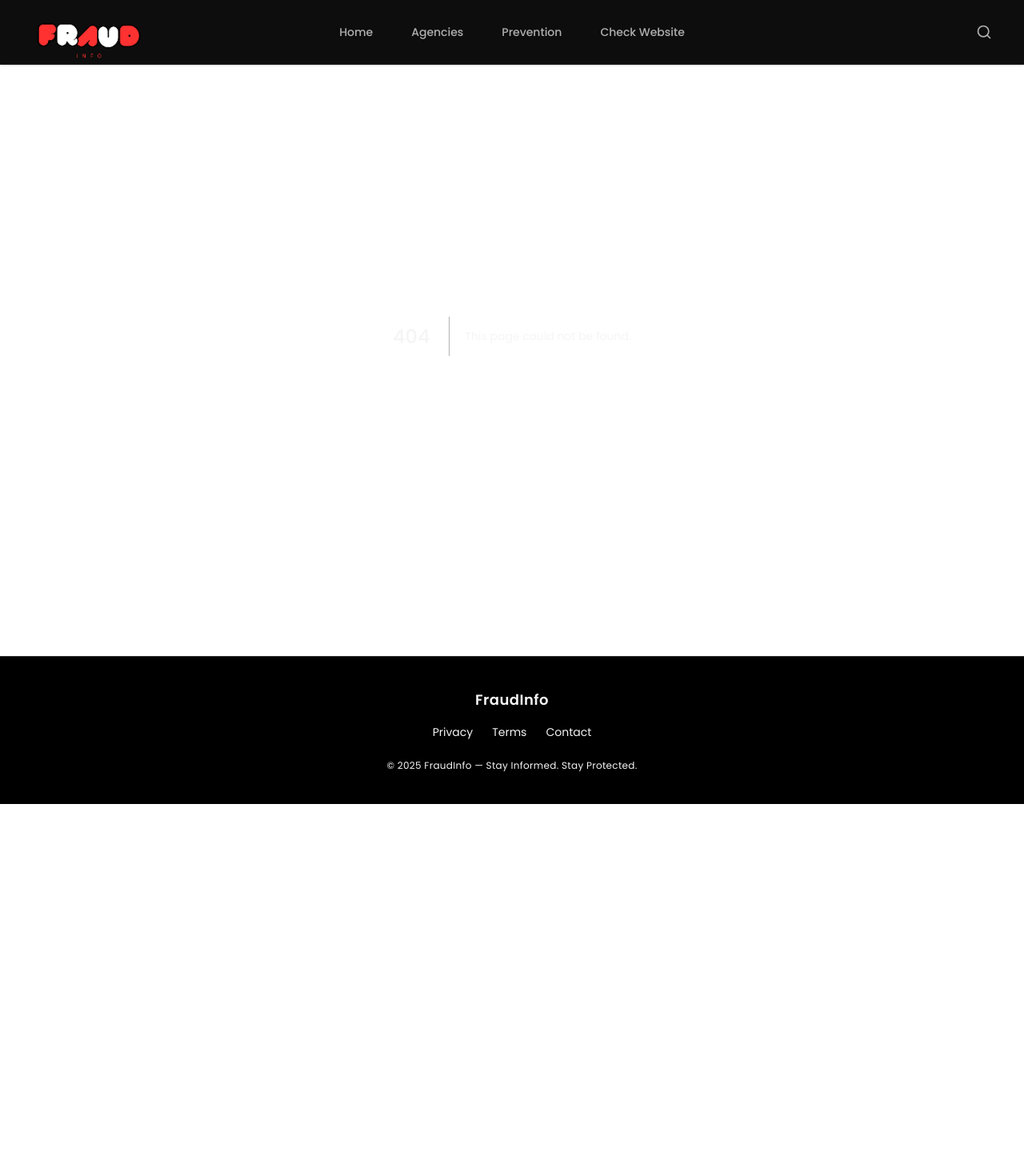
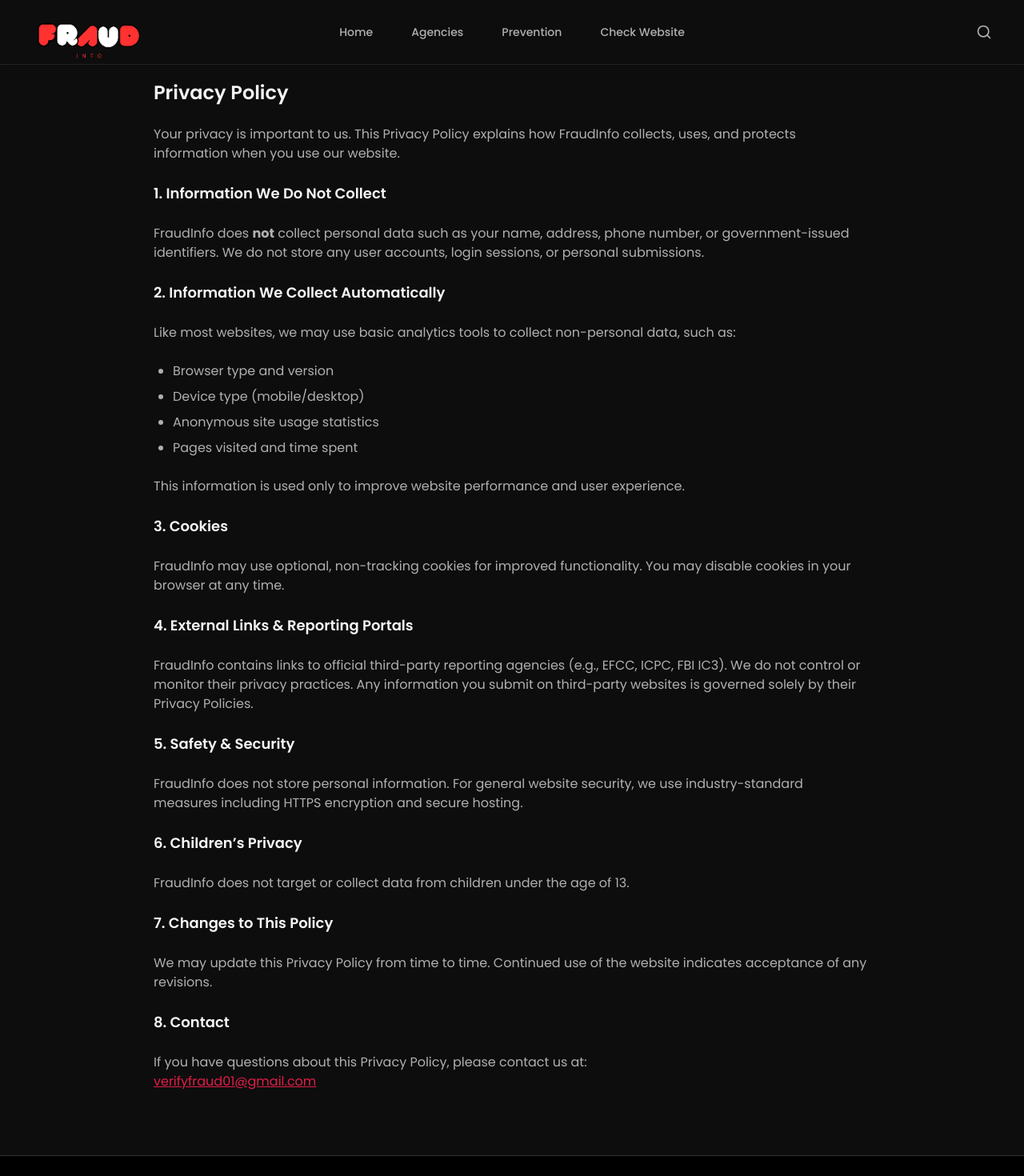
Before and after one commit to AUSUFO1/fraudinfo-platform, a Next.js app: page /privacy in a window 1280 px wide. Before the commit this address had no page. Shown: the top 1470 px of the page at 80% size. Before the commit the page ends 1005 px from the top, so only its background shows below. Built offline with nearby package versions, Linux system fonts and the light colour scheme.

Commit message:
Add: Footer pages

```diff
--- a/app/agencies/page.tsx
+++ b/app/agencies/page.tsx
@@ -21,7 +21,7 @@ const AgenciesPage = () => {
     <section className="py-20 px-4 bg-bg-dark min-h-screen">
       <div className="max-w-7xl mx-auto">
         <div className="text-center mb-12">
-          <h2 className="text-4xl md:text-5xl font-bold text-white mb-4">
+          <h2 className="text-2xl md:text-3xl font-bold text-white mb-4">
             Anti-Fraud Agencies
           </h2>
           <p className="text-text-secondary text-lg max-w-2xl mx-auto">
--- /dev/null
+++ b/app/privacy/page.tsx
@@ -0,0 +1,78 @@
+export default function PrivacyPage() {
+  return (
+    <section className="py-20 px-4 text-text-primary">
+      <div className="max-w-4xl mx-auto space-y-6">
+        <h1 className="text-2xl font-bold">Privacy Policy</h1>
+
+        <p className="text-text-secondary">
+          Your privacy is important to us. This Privacy Policy explains how FraudInfo
+          collects, uses, and protects information when you use our website.
+        </p>
+
+        <h2 className="text-lg font-semibold">1. Information We Do Not Collect</h2>
+        <p className="text-text-secondary">
+          FraudInfo does <strong>not</strong> collect personal data such as your name, address,
+          phone number, or government-issued identifiers. We do not store any user accounts,
+          login sessions, or personal submissions.
+        </p>
+
+        <h2 className="text-lg font-semibold">2. Information We Collect Automatically</h2>
+        <p className="text-text-secondary">
+          Like most websites, we may use basic analytics tools to collect non-personal data,
+          such as:
+        </p>
+
+        <ul className="list-disc pl-6 text-text-secondary space-y-2">
+          <li>Browser type and version</li>
+          <li>Device type (mobile/desktop)</li>
+          <li>Anonymous site usage statistics</li>
+          <li>Pages visited and time spent</li>
+        </ul>
+
+        <p className="text-text-secondary">
+          This information is used only to improve website performance and user experience.
+        </p>
+
+        <h2 className="text-lg font-semibold">3. Cookies</h2>
+        <p className="text-text-secondary">
+          FraudInfo may use optional, non-tracking cookies for improved functionality.
+          You may disable cookies in your browser at any time.
+        </p>
+
+        <h2 className="text-lg font-semibold">4. External Links & Reporting Portals</h2>
+        <p className="text-text-secondary">
+          FraudInfo contains links to official third-party reporting agencies (e.g., EFCC,
+          ICPC, FBI IC3). We do not control or monitor their privacy practices.
+          Any information you submit on third-party websites is governed solely by their
+          Privacy Policies.
+        </p>
+
+        <h2 className="text-lg font-semibold">5. Safety & Security</h2>
+        <p className="text-text-secondary">
+          FraudInfo does not store personal information. For general website security,
+          we use industry-standard measures including HTTPS encryption and secure hosting.
+        </p>
+
+        <h2 className="text-lg font-semibold">6. Children’s Privacy</h2>
+        <p className="text-text-secondary">
+          FraudInfo does not target or collect data from children under the age of 13.
+        </p>
+
+        <h2 className="text-lg font-semibold">7. Changes to This Policy</h2>
+        <p className="text-text-secondary">
+          We may update this Privacy Policy from time to time. Continued use of the website
+          indicates acceptance of any revisions.
+        </p>
+
+        <h2 className="text-lg font-semibold">8. Contact</h2>
+        <p className="text-text-secondary">
+          If you have questions about this Privacy Policy, please contact us at:
+          <br />
+          <a href="mailto:verifyfraud01@gmail.com" className="text-brand-rose underline">
+            verifyfraud01@gmail.com
+          </a>
+        </p>
+      </div>
+    </section>
+  );
+}
--- /dev/null
+++ b/app/terms/page.tsx
@@ -0,0 +1,71 @@
+export default function TermsPage() {
+  return (
+    <section className="py-20 px-4 text-text-primary">
+      <div className="max-w-4xl mx-auto space-y-6">
+        <h1 className="text-2xl font-bold">Terms & Conditions</h1>
+
+        <p className="text-text-secondary">
+          Welcome to FraudInfo. By accessing or using this website, you agree to the following Terms and Conditions.
+          If you do not agree, please discontinue use of the platform.
+        </p>
+
+        <h2 className="text-lg font-semibold">1. Purpose of FraudInfo</h2>
+        <p className="text-text-secondary">
+          FraudInfo is an informational platform designed to help users identify fraud, understand risks,
+          and access official reporting channels of international anti-fraud agencies. FraudInfo does not
+          investigate cases, does not replace law enforcement, and does not guarantee the accuracy of
+          external resources. All official agency data is provided strictly for awareness and guidance.
+        </p>
+
+        <h2 className="text-lg font-semibold">2. No Legal, Financial, or Professional Advice</h2>
+        <p className="text-text-secondary">
+          FraudInfo does not provide legal, financial, or professional advice. All information
+          is provided for educational and awareness purposes only. Users should always contact
+          the appropriate government or law-enforcement agency for official assistance.
+        </p>
+
+        <h2 className="text-lg font-semibold">3. Accuracy of Information</h2>
+        <p className="text-text-secondary">
+          While we strive to keep all content updated, FraudInfo makes no guarantees regarding the
+          completeness, accuracy, reliability, or timeliness of any information published on the platform.
+          Agency details may change without notice.
+        </p>
+
+        <h2 className="text-lg font-semibold">4. External Links</h2>
+        <p className="text-text-secondary">
+          FraudInfo contains links to external government, law-enforcement, and organizational websites.
+          We are not responsible for the content, accuracy, or security of these external websites.
+          Visiting them is at your own discretion.
+        </p>
+
+        <h2 className="text-lg font-semibold">5. User Responsibilities</h2>
+        <p className="text-text-secondary">
+          Users agree not to misuse or abuse the information provided on this platform.
+          FraudInfo is not responsible for any decisions, actions, or outcomes resulting
+          from the use of information found on this website.
+        </p>
+
+        <h2 className="text-lg font-semibold">6. Intellectual Property</h2>
+        <p className="text-text-secondary">
+          All content, branding, and design on FraudInfo are the property of FraudInfo unless otherwise stated.
+          Users may not copy, duplicate, or republish content without explicit permission.
+        </p>
+
+        <h2 className="text-lg font-semibold">7. Contact</h2>
+        <p className="text-text-secondary">
+          For questions regarding these Terms, contact us at:
+          <br />
+          <a href="mailto:verifyfraud01@gmail.com" className="text-brand-rose underline">
+            verifyfraud01@gmail.com
+          </a>
+        </p>
+
+        <h2 className="text-lg font-semibold">8. Changes to these Terms</h2>
+        <p className="text-text-secondary">
+          FraudInfo may update these Terms at any time. Continued use of the website after
+          updates constitutes acceptance of the revised Terms.
+        </p>
+      </div>
+    </section>
+  );
+}
--- a/components/sections/Footer.tsx
+++ b/components/sections/Footer.tsx
@@ -21,19 +21,19 @@ export default function Footer() {
         {/* Links */}
         <div className="flex gap-6 text-sm text-text-primary">
           <a
-            href="#"
+            href="/privacy"
             className="hover:text-brand-rose transition-colors"
           >
             Privacy
           </a>
           <a
-            href="#"
+            href="/terms"
             className="hover:text-brand-rose transition-colors"
           >
             Terms
           </a>
           <a
-            href="#"
+            href="mailto:verifyfraud01@gmail.com"
             className="hover:text-brand-rose transition-colors"
           >
             Contact
```
